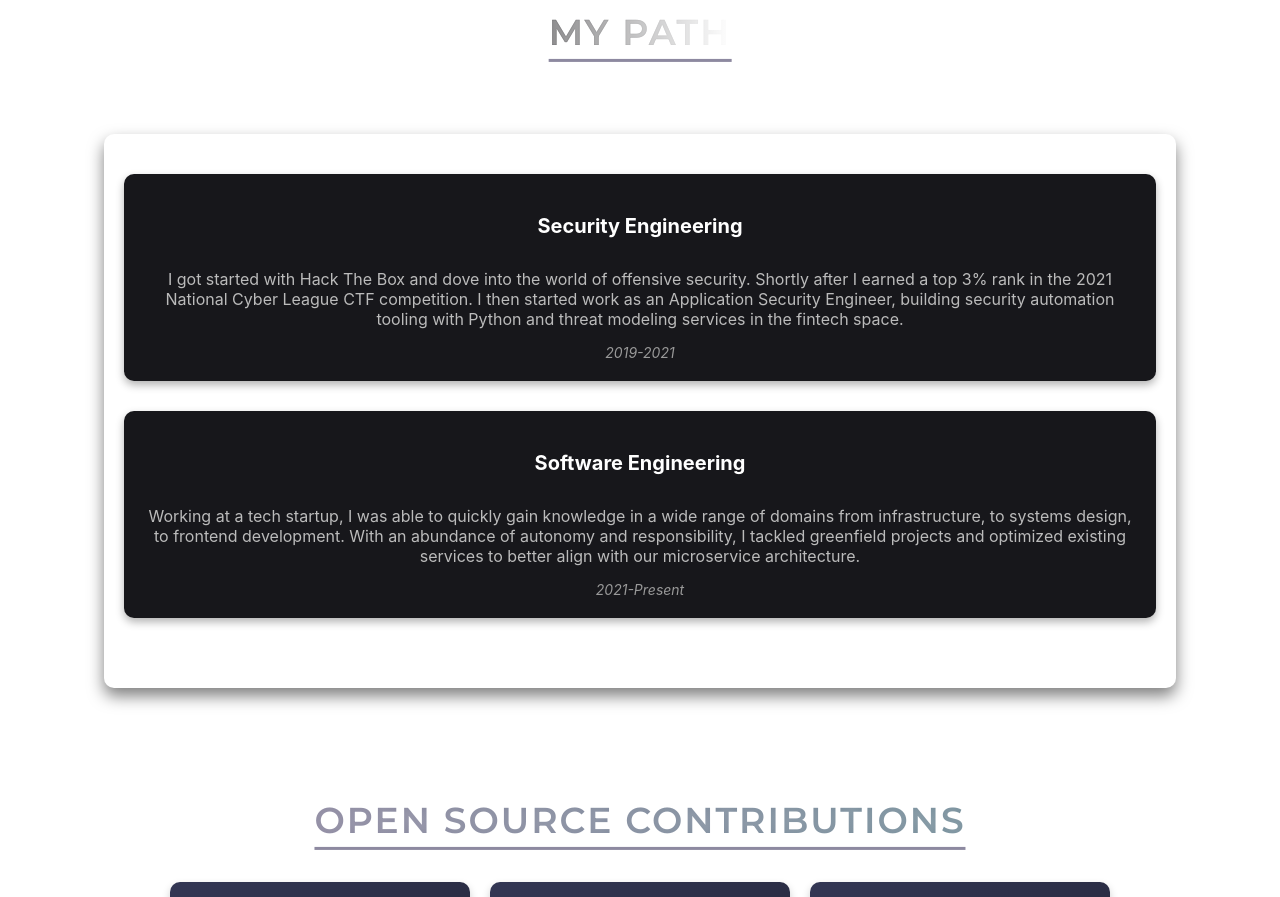
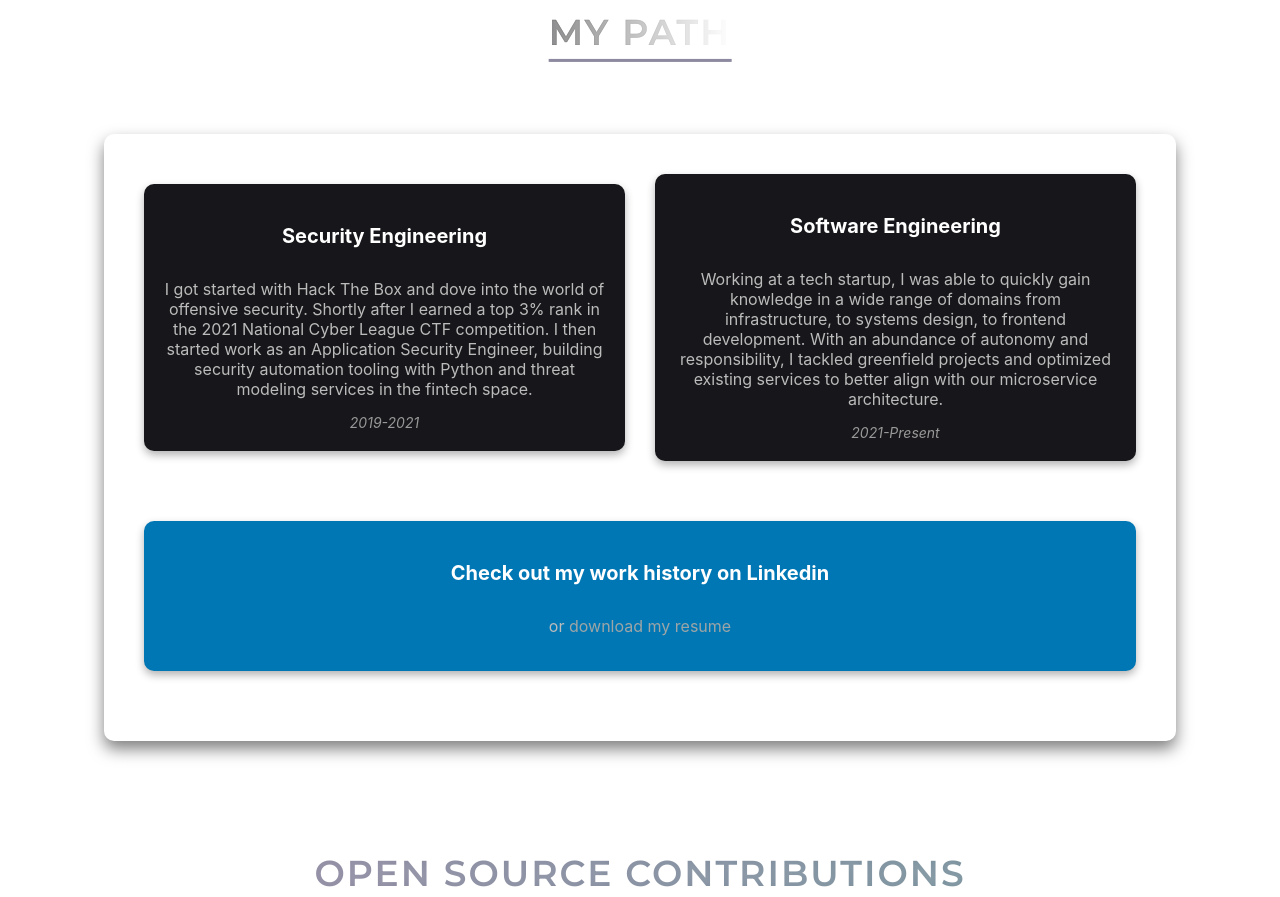
Before and after one commit to NikoRaisanen/personal-website, a React (Create React App) app: page / in a window 1280 px wide. Shown: the part 840-1737 px from the top of the page. Built offline with nearby package versions, Linux system fonts and the light colour scheme.

Commit message:
Flexbox to contain mypath information

```diff
--- a/src/components/ExperiencesList.js
+++ b/src/components/ExperiencesList.js
@@ -26,6 +26,18 @@ const Experience = ({ title, description, year }) => {
     );
 };
 
+const LinkedInCard = () => {
+    return (
+    <div className="experience-card linkedin-card">
+
+      <a style={{textDecoration: 'none'}} href="https://www.linkedin.com/in/niko-raisanen/" target="_blank" rel="noopener noreferrer">
+        <h3 className="experience-title">Check out my work history on Linkedin</h3>
+    </a>
+        <p className="experience-description">or <a style={{textDecoration: 'none', color: '#9DA5A6'}}target="_blank" rel="noopener noreferrer" href='https://niko-public.s3.amazonaws.com/NikoResumeNov2023.pdf'>download my resume</a></p>
+    </div>
+    );
+  };
+
 const ExperienceList = () => {
     return (
         <section className="path-section">
@@ -34,6 +46,7 @@ const ExperienceList = () => {
             {experiences.map(experience => (
                 <Experience key={experience.id} {...experience} />
             ))}
+        <LinkedInCard />
         </div>
         </section>
     );
--- a/src/css/experience.css
+++ b/src/css/experience.css
@@ -1,7 +1,8 @@
 .experience-list {
   display: flex;
-        flex-direction: column;
-        align-items: flex-start;
+  flex-wrap: wrap;
+  justify-content: flex-start;
+  gap: 30px;
   padding: 40px;
   margin: 40px auto;
   background: rgba(255, 255, 255, 0.05);
@@ -26,7 +27,6 @@
         transition: transform 0.3s ease;
         min-width: 300px;
         max-width: 100%;
-        width: 100%;
     }
 
     .experience-card:hover {
@@ -87,3 +87,14 @@
         left: 50%;
         transform: translateX(-50%);
       }
+
+.linkedin-card {
+    background: #0077b5;
+    color: #fff;
+    text-align: center;
+}
+
+.linkedin-card:hover {
+    background: #005582;
+    box-shadow: 0 6px 12px rgba(0, 0, 0, 0.4);
+}
```
Lines whose indentation alone changed are shown as unchanged.
